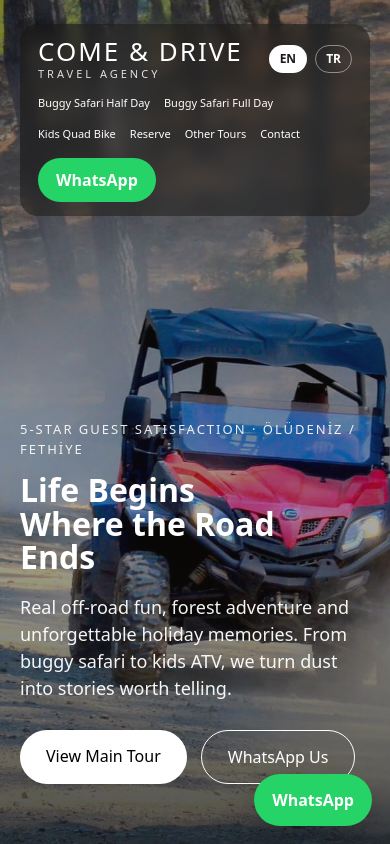
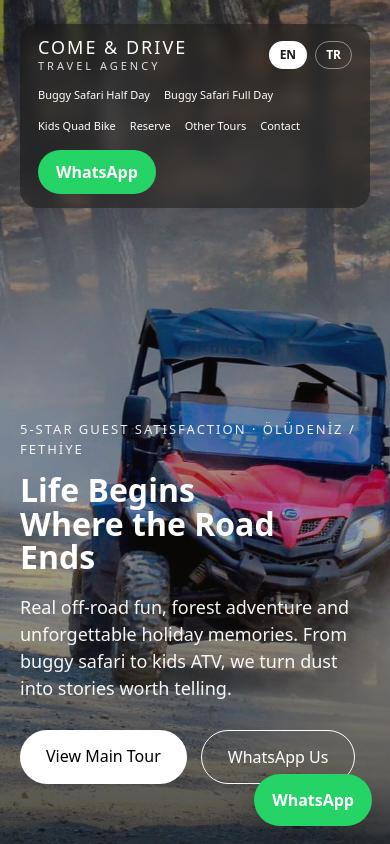
Before and after one commit to comendrive-a11y/comendrive-a11y, a Next.js app: page / in a window 390 px wide. Shown: the top 844 px of the page. Built offline with nearby package versions, Linux system fonts and the light colour scheme.

Commit message:
Update page.tsx

```diff
--- a/app/page.tsx
+++ b/app/page.tsx
@@ -172,7 +172,7 @@ export default function HomePage() {
           >
             <div
               style={{
-                fontSize: "26px",
+                fontSize: "clamp(18px, 4vw, 26px)",
                 fontWeight: 500,
                 letterSpacing: "2px",
               }}
```
